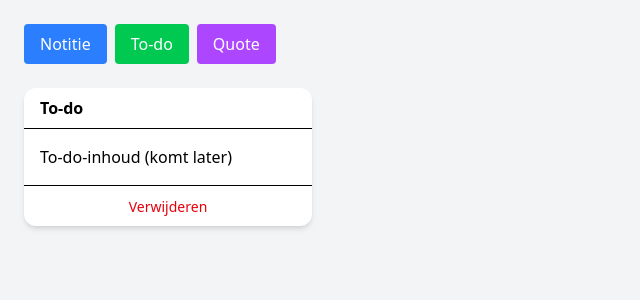
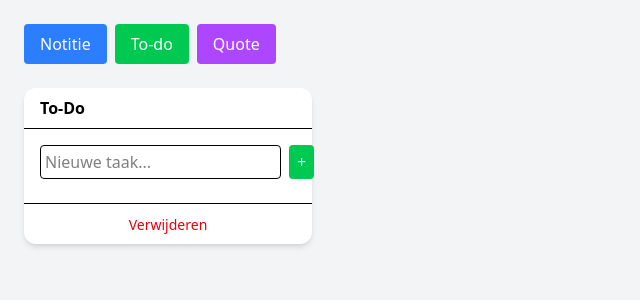
Before and after one commit to decoolesabri/innovatieproject-sabri, a React (Vite) app: page / in a window 1280 px wide. Both pictures are taken after a click on the button "To-do". Shown: the top 300 px of the page, without its empty margins (0-640 px from the left). Built offline with nearby package versions, Linux system fonts and the light colour scheme.

Commit message:
Add ToDoCard component with task management
Introduces a new ToDoCard component that allows users to add, check off, and display to-do tasks. Updates Board.jsx to render ToDoCard for 'todo' card types instead of a placeholder.

```diff
--- a/src/components/Board.jsx
+++ b/src/components/Board.jsx
@@ -3,6 +3,7 @@ import BaseCard from "./Card/BaseCard";
 import CardPicker from "./CardPicker";
 
 import NoteCard from "./Card/NoteCard";
+import ToDoCard from "./Card/TodoCard";
 
 export default function Board() {
     const [cards, setCards] = useState([]);
@@ -28,19 +29,16 @@ export default function Board() {
             case "note":
                 return (
                     <NoteCard
-                    key={card.id}
-                    onDelete={() => removeCard(card.id)}
+                        key={card.id}
+                        onDelete={() => removeCard(card.id)}
                     />
                 );
 
             case "todo":
                 return (
-                    <BaseCard
-                        title="To-do"
+                    <ToDoCard
                         onDelete={() => removeCard(card.id)}
-                    >
-                        <p>To-do-inhoud (komt later)</p>
-                    </BaseCard>
+                    />
                 );
 
             case "quote":
--- a/src/components/Card/TodoCard.jsx
+++ b/src/components/Card/TodoCard.jsx
@@ -0,0 +1,68 @@
+import { useState } from "react";
+import BaseCard from "./BaseCard";
+
+export default function ToDoCard({ onDelete }) {
+    const [tasks, setTasks] = useState([]);
+    const [input, setInput] = useState("");
+
+    function addTask() {
+        if (input.trim() === "") return;
+
+        setTasks((prevTasks) => [
+            ...prevTasks,
+            {
+                id: Date.now(),
+                text: input,
+                done: false,
+            },
+        ]);
+
+        setInput("");
+    }
+
+    function toggleTask(id) {
+        setTasks((prevTasks) =>
+            prevTasks.map((task) =>
+                task.id === id ? { ...task, done: !task.done } : task
+            )
+        );
+    }
+
+    return (
+        <BaseCard title="To-Do" onDelete={onDelete}>
+            {/* Input */}
+            <div className="flex gap-2 mb-2">
+                <input
+                    value={input}
+                    onChange={(e) => setInput(e.target.value)}
+                    placeholder="Nieuwe taak..."
+                    className="flex-1 p-1 border rounded"
+                />
+                <button
+                    onClick={addTask}
+                    className="px-2 bg-green-500 text-white rounded"
+                >
+                    +
+                </button>
+            </div>
+
+            {/* Takenlijst */}
+            <ul className="space-y-1">
+                {tasks.map((task) => (
+                    <li key={task.id} className="flex items-center gap-2">
+                        <input
+                            type="checkbox"
+                            checked={task.done}
+                            onChange={() => toggleTask(task.id)}
+                        />
+                        <span
+                            className={task.done ? "line-through text-gray-400" : ""}
+                        >
+                            {task.text}
+                        </span>
+                    </li>
+                ))}
+            </ul>
+        </BaseCard>
+    )
+}
```
